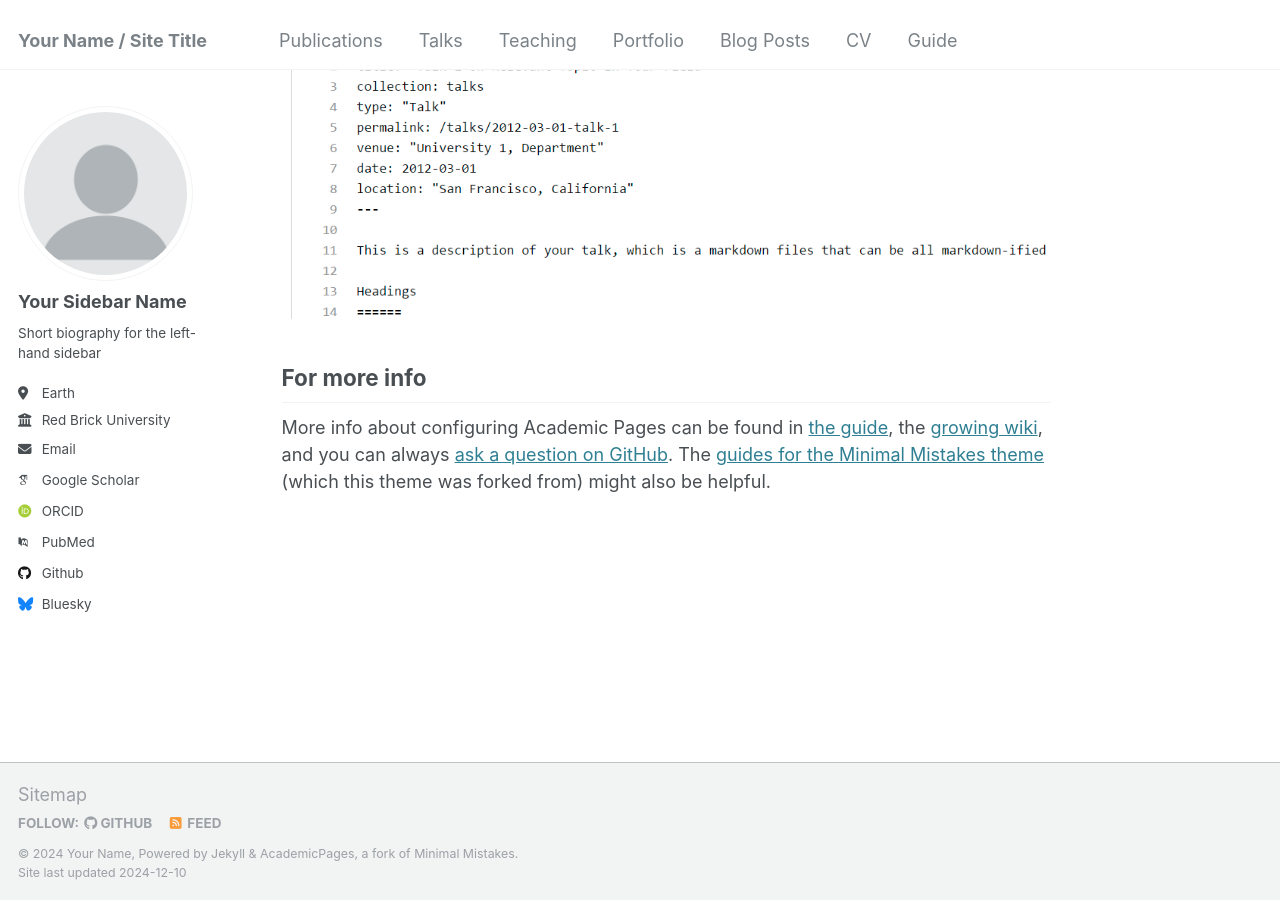
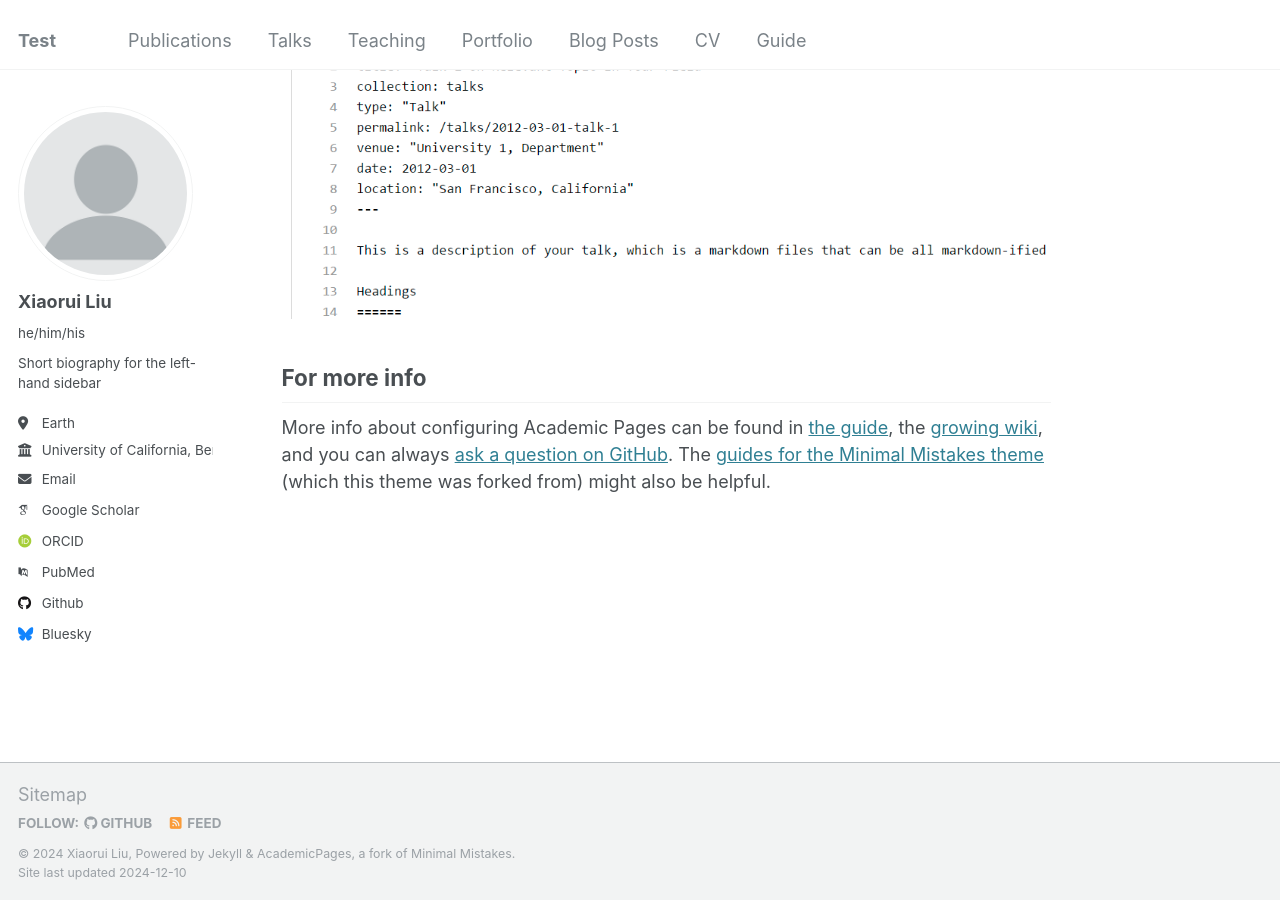
Before and after one commit to xiaoruiyliu/xiaoruiyliu.github.io, a Jekyll site: the page built from _pages/about.md, in a window 1280 px wide and 900 px high, scrolled down 2643 px. Built offline with Jekyll 4.4.1, drawn with Linux system fonts in a browser that asks for light colours; some web fonts are replaced.

Commit message:
Initial config.yml changes

```diff
--- a/_config.yml
+++ b/_config.yml
@@ -8,13 +8,13 @@
 
 # Basic Site Settings
 locale                   : "en-US"
-title                    : "Your Name / Site Title"
+title                    : "Test"
 title_separator          : "-"
-name                     : &name "Your Name"
-description              : &description "personal description"
-url                      : https://academicpages.github.io # the base hostname & protocol for your site e.g. "https://[your GitHub username].github.io"
+name                     : &name "Xiaorui Liu"
+description              : &description "Hi, my name's Xiaorui!"
+url                      : https://xiaoruiliu.github.io # the base hostname & protocol for your site e.g. "https://[your GitHub username].github.io"
 baseurl                  : "" # the subpath of your site, e.g. "/blog"
-repository               : "academicpages/academicpages.github.io"
+repository               : "xiaoruiyliu/xiaoruiliu.github.io"
 
 # Site Author - The following control what appear as part of the author content on the side bar.
 #               If a field is blank the icon and link will not appear, otherwise it will be shown.
@@ -22,11 +22,11 @@ repository               : "academicpages/academicpages.github.io"
 author:
   # Biographic information
   avatar           : "profile.png"
-  name             : "Your Sidebar Name"
-  pronouns         : # example: "she/her"
+  name             : "Xiaorui Liu"
+  pronouns         : "he/him/his"
   bio              : "Short biography for the left-hand sidebar"
   location         : "Earth"
-  employer         : "Red Brick University"
+  employer         : "University of California, Berkeley"
   uri              : # URL
   email            : "none@example.org"
 
```
